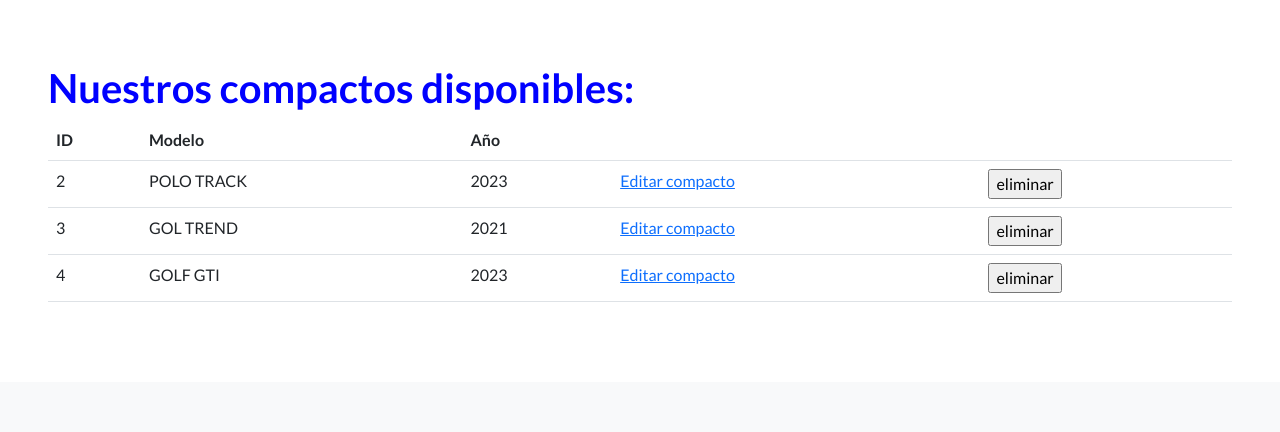
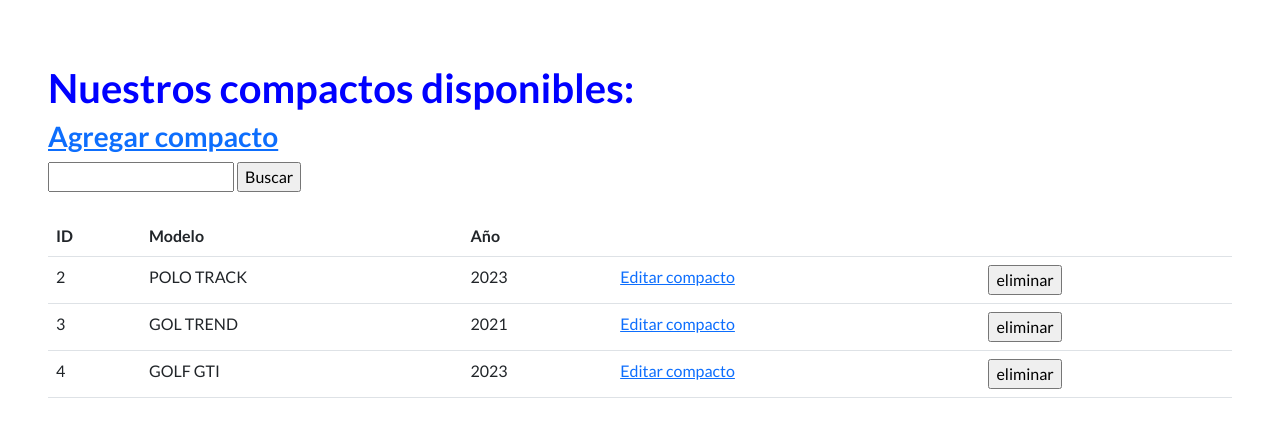
Before and after one commit to CastroLautaro1/entregafinalv2, a Django app: page /pages/compacto/ in a window 1280 px wide. Shown: the part 66-498 px from the top of the page. Run offline with Django 4.2, Linux system fonts and the light colour scheme; data comes from the database, SQL or seed files in the repository; both versions use the stored data as it was after the commit; some libraries are stand-ins or nearby versions.

Commit message:
Añado la opcion de crear y buscar a la lista de compactos

```diff
--- a/blog_rodados/templates/blog_rodados/lista_compacto.html
+++ b/blog_rodados/templates/blog_rodados/lista_compacto.html
@@ -8,6 +8,15 @@
 <h1 style="color:blue;">
   Nuestros compactos disponibles:
 </h1>
+<h3><a href="{% url 'crear_compacto'  %}">Agregar compacto</a></h3>
+
+<form action="{% url 'buscar_compacto' %}" method="post">
+  {% csrf_token %}
+  <input type="text" name="busqueda">
+  <input type="submit" value="Buscar">
+</form>
+
+<br>
 
 <table class="table">
   <tbody>
--- a/blog_rodados/urls.py
+++ b/blog_rodados/urls.py
@@ -1,7 +1,7 @@
 from django.urls import path
 
 from blog_rodados.views import (listar_compactos, listar_sedanes, listar_suv, listar_pickup, modelos,
-    listar_articulos, agregar_compacto, eliminar_compacto
+    listar_articulos, agregar_compacto, eliminar_compacto, crear_compacto, buscar_compacto
 )
 
 
@@ -15,5 +15,8 @@
     path("pagos/", listar_articulos, name="pagos"),
     path("agregar_compacto/<int:id>/", agregar_compacto, name="editar_compacto"),
     path('eliminar-compacto/<int:id>/', eliminar_compacto, name="eliminar_compacto"),
+    path("crear-compacto/", crear_compacto , name="crear_compacto"),
+    path("buscar-compacto/", buscar_compacto, name="buscar_compacto"),
+
 
 ]
--- a/blog_rodados/views.py
+++ b/blog_rodados/views.py
@@ -73,6 +73,7 @@
     )
     return http_response
 
+@login_required
 def agregar_compacto(request, id):
    compacto = Compacto.objects.get(id=id)
    if request.method == "POST":
@@ -97,9 +98,60 @@
        context={'formulario': formulario},
    )
 
+@login_required
 def eliminar_compacto(request, id):
    compacto = Compacto.objects.get(id=id)
    if request.method == "POST":
        compacto.delete()
        url_exitosa = reverse('auto_compacto')
        return redirect(url_exitosa)
+
+@login_required
+def crear_compacto(request):
+    if request.method == "POST":
+        # Guardado de datos
+        # Creo un objeto formulario con la data que envio el usuario
+        formulario = UserFormulario(request.POST)
+
+        if formulario.is_valid():
+            data = formulario.cleaned_data  # es un diccionario
+            modelo = data["modelo"]
+            anio = data["anio"]
+            # creo un curso en memoria RAM
+            compacto = Compacto(modelo=modelo, anio=anio)
+            # Lo guardan en la Base de datos
+            compacto.save()
+
+            # Redirecciono al usuario a la lista de cursos
+            url_exitosa = reverse('auto_compacto')  # estudios/cursos/
+            return redirect(url_exitosa)
+    else:  # GET
+        # Descargar formulario inicial
+        formulario = UserFormulario()
+    http_response = render(
+        request=request,
+        template_name='blog_rodados/crear_compacto.html',
+        context={'formulario': formulario}
+    )
+    return http_response
+
+def buscar_compacto(request):
+    if request.method == "POST":
+        data = request.POST
+        busqueda = data["busqueda"]
+        # Filtro simple
+        # cursos = Curso.objects.filter(comision__contains=busqueda)
+        # Ejemplo filtro avanzado
+        compacto = Compacto.objects.filter(
+            Q(modelo__icontains=busqueda) | Q(anio__contains=busqueda)
+        )
+
+        contexto = {
+            "compacto": compacto,
+        }
+        http_response = render(
+            request=request,
+            template_name='blog_rodados/lista_compactos.html',
+            context=contexto,
+        )
+        return http_response
```
Also changed, not shown: blog_rodados/templates/blog_rodados/crear_compacto.html (added, +10 -0 lines), db.sqlite3.
